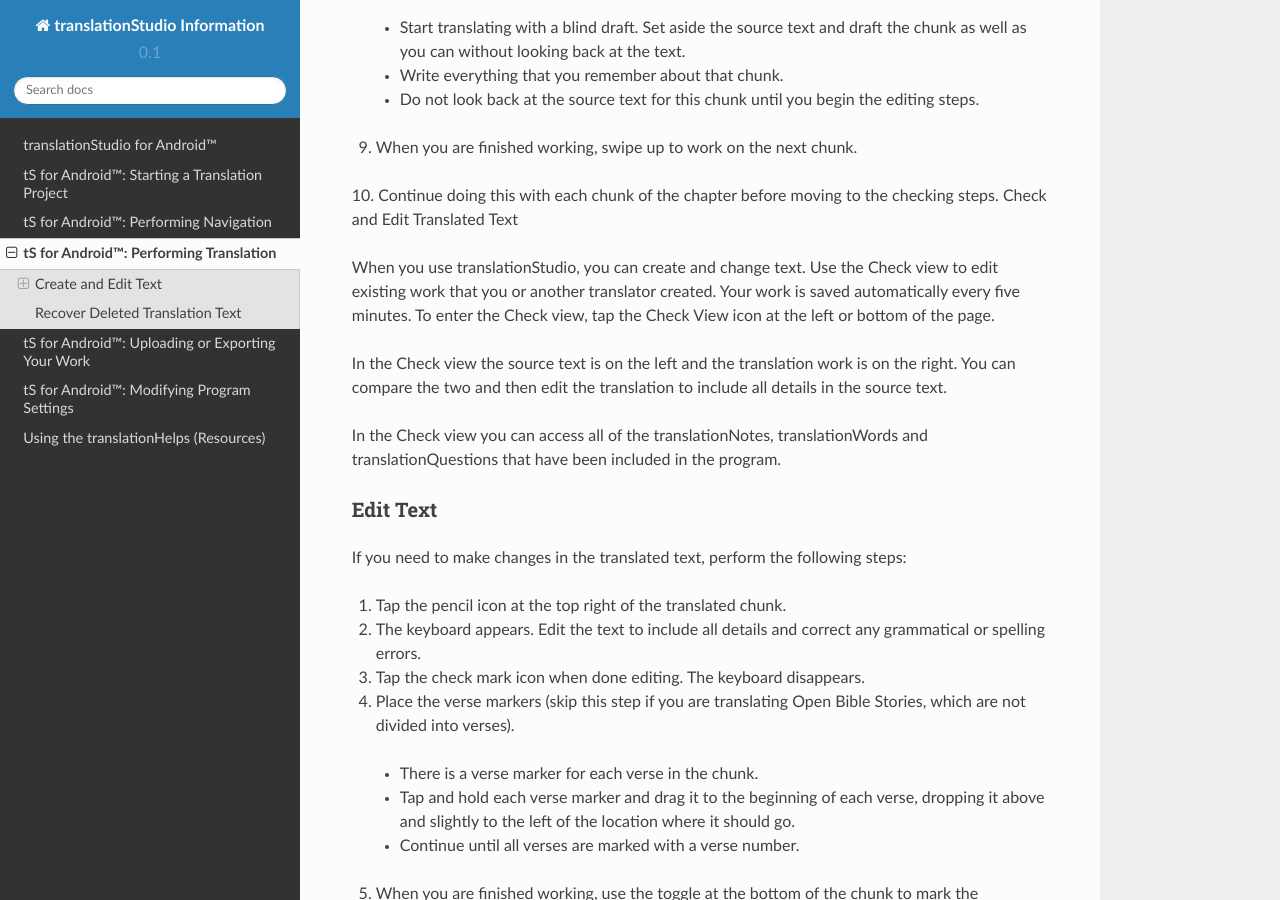
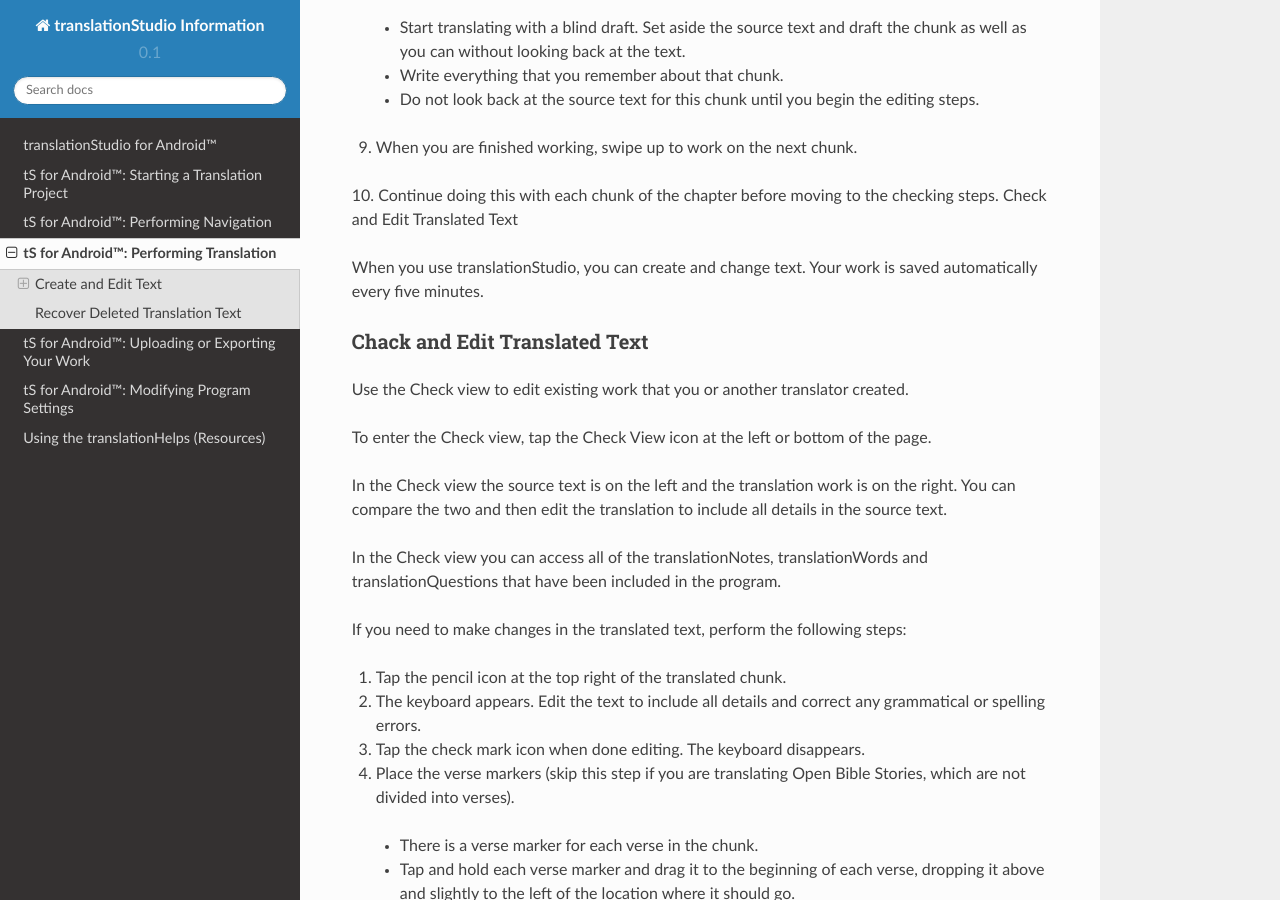
Before and after one commit to unfoldingWord-dev/translationStudio-Info, a Sphinx documentation site: the page built from docs/tTranslate.rst, in a window 1280 px wide and 900 px high, scrolled down 1384 px. Built offline with Sphinx 7.4.7 and the Read the Docs theme 2.0.0, drawn with Linux system fonts in a browser that asks for light colours; pages that are not in the unit, such as notebooks, are missing from menus.

Commit message:
Update tTranslate.rst

```diff
--- a/docs/tTranslate.rst
+++ b/docs/tTranslate.rst
@@ -62,16 +62,18 @@ To write the translation in your language:
 10.	Continue doing this with each chunk of the chapter before moving to the checking steps.
 Check and Edit Translated Text
 
-When you use translationStudio, you can create and change text. Use the Check view to edit existing work that you or another translator created. Your work is saved automatically every five minutes.
-To enter the Check view, tap the Check View icon   at the left or bottom of the page.
+When you use translationStudio, you can create and change text. Your work is saved automatically every five minutes.
 
+Chack and Edit Translated Text
+^^^^^^^^^^^^^^^^^^^^^^^^^^^^^^
+
+Use the Check view to edit existing work that you or another translator created.
+
+To enter the Check view, tap the Check View icon at the left or bottom of the page.
 
 In the Check view the source text is on the left and the translation work is on the right. You can compare the two and then edit the translation to include all details in the source text.
 
 In the Check view you can access all of the translationNotes, translationWords and translationQuestions that have been included in the program.
-
-Edit Text
-^^^^^^^^^
 
 If you need to make changes in the translated text, perform the following steps:
 
```
